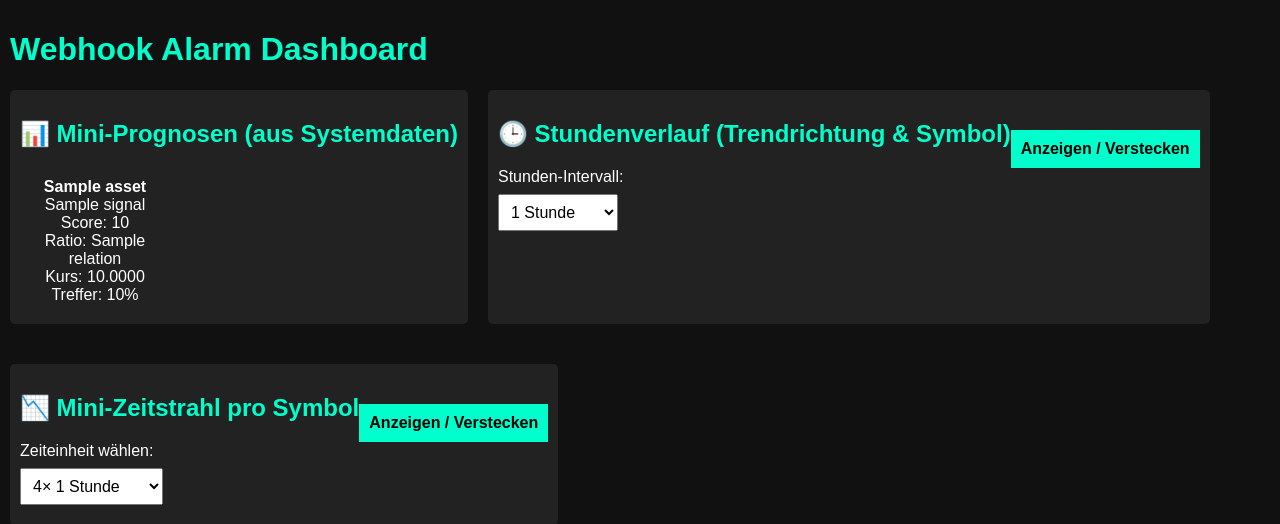
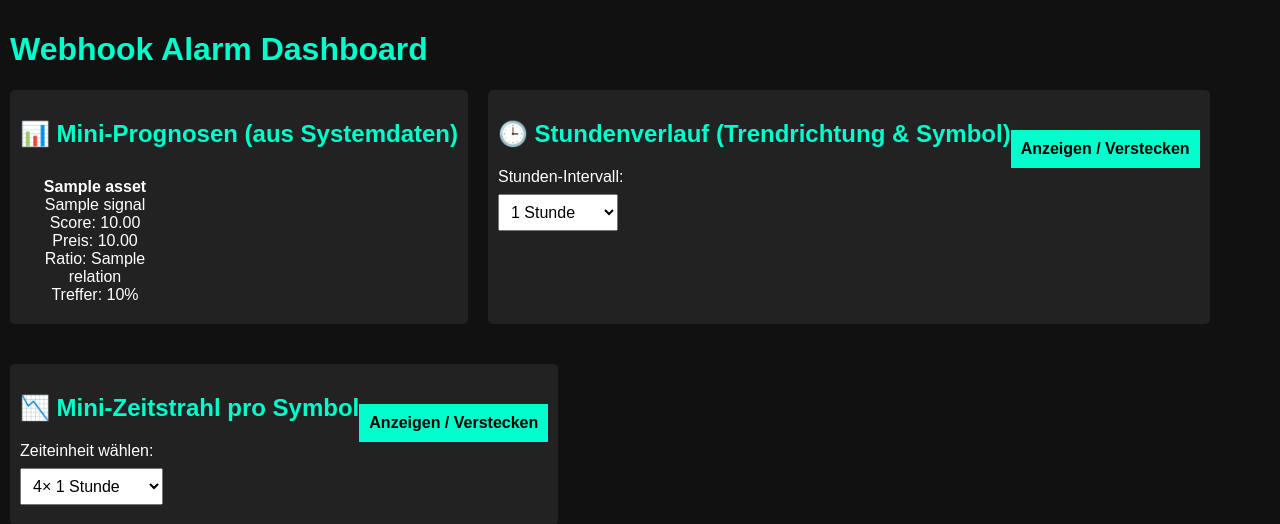
Before and after one commit to Bubu89/webhook-alarm-analyse, a Python web app: template templates/dashboard.html in a window 1280 px wide. Shown: the top 524 px of the page. Run offline with Jinja, Linux system fonts and the light colour scheme; the template is opened without the code that fills it: most values are stand-ins (such as "Sample title", 1, 10 or a date in 2020).

Commit message:
Update dashboard.html

```diff
--- a/templates/dashboard.html
+++ b/templates/dashboard.html
@@ -130,24 +130,29 @@
     <h2>📊 Mini-Prognosen (aus Systemdaten)</h2>
 
     {% if prognosen %}
-        <div style="display:flex;gap:10px;flex-wrap:wrap;">
+        <div style="display: flex; gap: 10px; flex-wrap: wrap;">
             {% for asset, daten in prognosen.items() %}
-                <div style="background:#222;padding:10px;border-radius:6px;
-                            width:130px;text-align:center;">
+                <div style="
+                    background: #222;
+                    padding: 10px;
+                    border-radius: 6px;
+                    width: 130px;
+                    text-align: center;
+                ">
                     <strong>{{ asset }}</strong><br>
                     {{ daten.signal }}<br>
-                    Score: {{ daten.score }}<br>
+                    Score: {{ "%.2f"|format(daten.score) }}<br>
+
+                    {% if daten.price is defined %}
+                        Preis: {{ "%.2f"|format(daten.price) }}<br>
+                    {% endif %}
 
                     {% if daten.relation is defined %}
                         Ratio: {{ daten.relation }}<br>
                     {% endif %}
 
-                    {% if daten.kurs is defined %}
-                        Kurs: {{ "%.4f"|format(daten.kurs) }}<br>
-                    {% endif %}
-
                     {% if daten.trefferquote is defined %}
-                        Treffer: {{ "%.0f%%"|format(daten.trefferquote*100) }}
+                        Treffer: {{ "%.0f%%"|format(daten.trefferquote * 100) }}
                     {% endif %}
                 </div>
             {% endfor %}
@@ -156,6 +161,7 @@
         <p>Keine Prognosedaten verfügbar.</p>
     {% endif %}
 </div>
+
 
 
 
```
